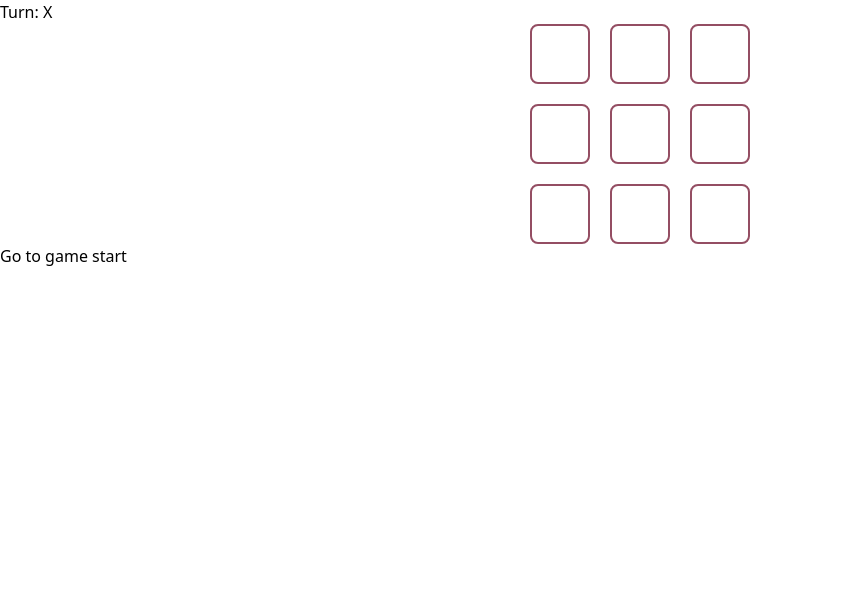
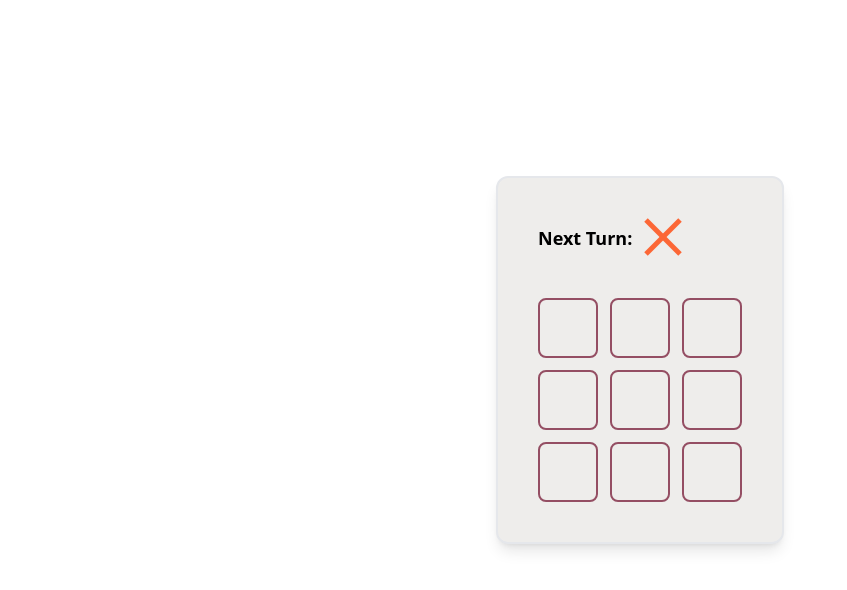
Before and after one commit to lokesh010/tictactoe, a Next.js app: page / in a window 1280 px wide. Shown: the top 590 px of the page, without its empty margins (0-847 px from the left). Built offline with nearby package versions, Linux system fonts and the light colour scheme.

Commit message:
refactor codes

```diff
--- a/src/components/Board.tsx
+++ b/src/components/Board.tsx
@@ -2,23 +2,16 @@ import { ReactElement } from "react";
 import PlayerO from "./PlayerO";
 import PlayerX from "./PlayerX";
 import { Square } from "./Square";
+import { winStrategies } from "@/services/helper";
 
 export function Board({ xIsNext, squares, onPlay }: any) {
+  const winner = calculateWinner(squares);
+
   function calculateWinner(squares: any) {
     const getText = (el: any) => el?.type()?.key;
 
-    const lines = [
-      [0, 1, 2],
-      [3, 4, 5],
-      [6, 7, 8],
-      [0, 3, 6],
-      [1, 4, 7],
-      [2, 5, 8],
-      [0, 4, 8],
-      [2, 4, 6],
-    ];
-    for (let i = 0; i < lines.length; i++) {
-      const [a, b, c] = lines[i];
+    for (let i = 0; i < winStrategies.length; i++) {
+      const [a, b, c] = winStrategies[i];
       const Akey = getText(squares[a]);
       const Bkey = getText(squares[b]);
       const Ckey = getText(squares[c]);
@@ -31,47 +24,50 @@ export function Board({ xIsNext, squares, onPlay }: any) {
   }
 
   function handleClick(i: any) {
-    if (calculateWinner(squares) || squares[i]) {
-      return;
-    }
+    return () => {
+      if (winner || squares[i]) return;
 
-    const nextSquares = squares.slice();
-    if (xIsNext) {
-      nextSquares[i] = <PlayerX />;
-    } else {
-      nextSquares[i] = <PlayerO />;
-    }
-    onPlay(nextSquares);
-  }
-
-  const winner = calculateWinner(squares);
-  let status;
-  if (winner) {
-    status = "Winner: " + winner;
-  } else {
-    status = "Turn: " + (xIsNext ? "X" : "O");
+      const nextSquares = squares.slice();
+      if (xIsNext) {
+        nextSquares[i] = <PlayerX animate />;
+      } else {
+        nextSquares[i] = <PlayerO animate />;
+      }
+      onPlay(nextSquares);
+    };
   }
 
   return (
-    <>
-      <div className="status">{status}</div>
-      <div className="flex flex-col items-center gap-5">
-        <div className="flex gap-5">
-          <Square value={squares[0]} onSquareClick={() => handleClick(0)} />
-          <Square value={squares[1]} onSquareClick={() => handleClick(1)} />
-          <Square value={squares[2]} onSquareClick={() => handleClick(2)} />
+    <div className="space-y-10 p-10 bg-[#EEEDEB] rounded-xl border-2 shadow-lg">
+      {winner
+        ? renderTitle("Winner", winner === "X" ? <PlayerX /> : <PlayerO />)
+        : renderTitle("Next Turn", xIsNext ? <PlayerX /> : <PlayerO />)}
+      <div className="flex flex-col items-center gap-3">
+        <div className="flex gap-3">
+          <Square value={squares[0]} onSquareClick={handleClick(0)} />
+          <Square value={squares[1]} onSquareClick={handleClick(1)} />
+          <Square value={squares[2]} onSquareClick={handleClick(2)} />
         </div>
-        <div className="flex gap-5">
-          <Square value={squares[3]} onSquareClick={() => handleClick(3)} />
-          <Square value={squares[4]} onSquareClick={() => handleClick(4)} />
-          <Square value={squares[5]} onSquareClick={() => handleClick(5)} />
+        <div className="flex gap-3">
+          <Square value={squares[3]} onSquareClick={handleClick(3)} />
+          <Square value={squares[4]} onSquareClick={handleClick(4)} />
+          <Square value={squares[5]} onSquareClick={handleClick(5)} />
         </div>
-        <div className="flex gap-5">
-          <Square value={squares[6]} onSquareClick={() => handleClick(6)} />
-          <Square value={squares[7]} onSquareClick={() => handleClick(7)} />
-          <Square value={squares[8]} onSquareClick={() => handleClick(8)} />
+        <div className="flex gap-3">
+          <Square value={squares[6]} onSquareClick={handleClick(6)} />
+          <Square value={squares[7]} onSquareClick={handleClick(7)} />
+          <Square value={squares[8]} onSquareClick={handleClick(8)} />
         </div>
       </div>
-    </>
+    </div>
   );
+
+  function renderTitle(title: string, children: ReactElement) {
+    return (
+      <div className="flex gap-3 items-center">
+        <p className="font-bold text-lg">{title}:</p>
+        <div className="h-[40px] w-[40px]">{children}</div>
+      </div>
+    );
+  }
 }
--- a/src/components/PlayerO.tsx
+++ b/src/components/PlayerO.tsx
@@ -1,10 +1,10 @@
 import React from "react";
 
-function PlayerO() {
+function PlayerO(props: any) {
   return (
     <svg
       key={"O"}
-      className="animated-circle"
+      className={props?.animate ? "animated-circle" : ""}
       width="100%"
       height="100%"
       xmlns="http://www.w3.org/2000/svg"
--- a/src/components/PlayerX.tsx
+++ b/src/components/PlayerX.tsx
@@ -1,10 +1,10 @@
 import React from "react";
 
-function PlayerX() {
+function PlayerX(props: any) {
   return (
     <svg
       key={"X"}
-      className="animated-svg"
+      className={props?.animate ? "animated-svg" : ""}
       width="100%"
       height="100%"
       xmlns="http://www.w3.org/2000/svg"
--- a/src/components/Square.tsx
+++ b/src/components/Square.tsx
@@ -1,7 +1,7 @@
 export function Square({ value, onSquareClick }: any) {
   return (
     <div
-      className="p-1 border-[#944E63] border-2 w-[60px] h-[60px] hover:bg-slate-100 rounded-lg cursor-pointer"
+      className="p-1 border-[#944E63] border-2 w-[60px] h-[60px] hover:bg-gray-300 rounded-lg cursor-pointer"
       onClick={onSquareClick}
     >
       {value}
--- a/src/pages/index.tsx
+++ b/src/pages/index.tsx
@@ -7,45 +7,22 @@ export default function Home() {
   const xIsNext = currentMove % 2 === 0;
   const currentSquares = history[currentMove];
 
-  console.log(history);
-
   function handlePlay(nextSquares: any) {
     const nextHistory = [...history.slice(0, currentMove + 1), nextSquares];
     setHistory(nextHistory);
     setCurrentMove(nextHistory.length - 1);
   }
 
-  function jumpTo(nextMove: any) {
-    setCurrentMove(nextMove);
-  }
-
-  const moves = history.map((squares, move) => {
-    let description;
-    if (move > 0) {
-      description = "Go to move #" + move;
-    } else {
-      description = "Go to game start";
-    }
-    return (
-      <li key={move}>
-        <button onClick={() => jumpTo(move)}>{description}</button>
-      </li>
-    );
-  });
-
   return (
     <main>
-      <div className="game">
-        <div className="game-board">
+      <div className="h-[90vh] flex justify-center items-center">
+        <div>
           <Board
             xIsNext={xIsNext}
             squares={currentSquares}
             onPlay={handlePlay}
           />
         </div>
-        <div className="game-info">
-          <ol>{moves}</ol>
-        </div>
       </div>
     </main>
   );
--- /dev/null
+++ b/src/services/helper.ts
@@ -0,0 +1,10 @@
+export const winStrategies = [
+  [0, 1, 2],
+  [3, 4, 5],
+  [6, 7, 8],
+  [0, 3, 6],
+  [1, 4, 7],
+  [2, 5, 8],
+  [0, 4, 8],
+  [2, 4, 6],
+];
```
